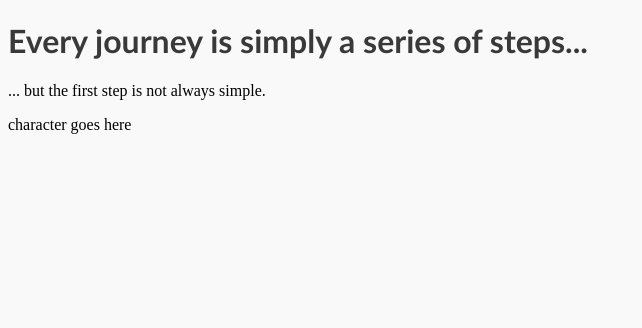
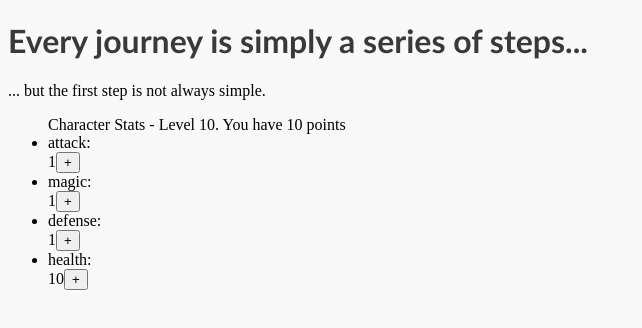
Before and after one commit to Kuramarik/Final-Project, a Vue app in the folder vue-app/: page / in a window 1280 px wide. Shown: the top 328 px of the page, without its empty margins (0-642 px from the left). Built offline with nearby package versions, Linux system fonts and the light colour scheme.

Commit message:
WORKING: Character base stat allocation

```diff
--- a/vue-app/src/components/Character.vue
+++ b/vue-app/src/components/Character.vue
@@ -1,6 +1,32 @@
 <script>
-    /*data(){baseStats object,
-    level variable }
+export default{
+    data() {
+        return {
+            level:10,
+            allocLevel:10,
+            baseStats:{
+                attack:1,
+                magic:1,
+                defense:1,
+                hp:10
+            }
+        }
+    },
+    methods: {
+        modifyStats(icon, stat){
+            //console.log(this.baseStats[stat])
+            if(icon=='+'){
+                this.baseStats[stat]++
+                this.allocLevel--
+            }
+            else if(icon=='-'){
+                this.baseStats[stat]--
+                this.allocLevel++
+            }
+        }
+    }
+}
+    /*
 
     methods{
     modifyStats method if + or -
@@ -9,7 +35,20 @@
 
 <template>
     <!-- Stats with + and - buttons -->
-     <p>character goes here</p>
+     <ul>Character Stats - Level {{this.level}}. You have {{ this.allocLevel }} points
+        <li>attack:<br>
+            <button v-if="this.baseStats.attack>1" @click="modifyStats('-', 'attack')">-</button>{{ this.baseStats.attack }}<button v-if="this.allocLevel>0" @click="modifyStats('+', 'attack')">+</button>
+        </li>
+        <li>magic:<br>
+            <button v-if="this.baseStats.magic>1" @click="modifyStats('-', 'magic')">-</button>{{ this.baseStats.magic }}<button v-if="this.allocLevel>0" @click="modifyStats('+', 'magic')">+</button>
+        </li>
+        <li>defense:<br>
+            <button v-if="this.baseStats.defense>1" @click="modifyStats('-', 'defense')">-</button>{{ this.baseStats.defense }}<button v-if="this.allocLevel>0" @click="modifyStats('+', 'defense')">+</button>
+        </li>
+        <li>health:<br>
+            <button v-if="this.baseStats.hp>10" @click="modifyStats('-', 'hp')">-</button>{{ this.baseStats.hp }}<button v-if="this.allocLevel>0" @click="modifyStats('+', 'hp')">+</button>
+        </li>
+     </ul>
 </template>
 
 <style></style>
```
